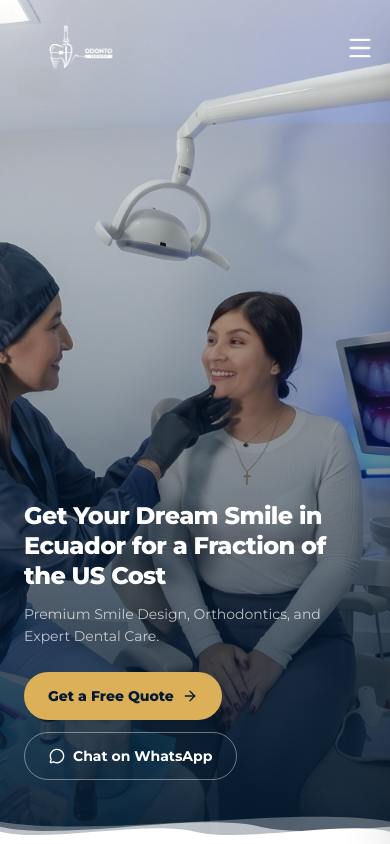
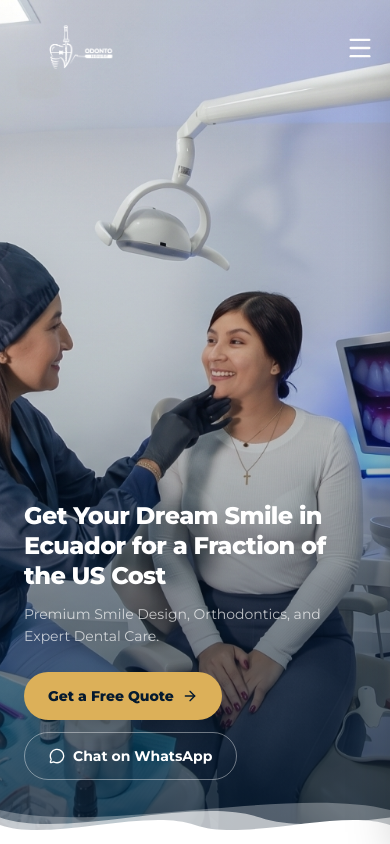
Before and after one commit to reninn34-arch/landing-odontohouse, a Next.js app: page / in a window 390 px wide. Shown: the top 844 px of the page. Built offline with nearby package versions, Linux system fonts and the light colour scheme.

Commit message:
style: update Hero gradient opacity and wave height for mobile

```diff
--- a/components/Hero.tsx
+++ b/components/Hero.tsx
@@ -21,7 +21,7 @@ export const Hero = () => {
           className="object-cover object-top md:object-center"
         />
         {/* Mobile: gradient from bottom only — face stays visible */}
-        <div className="absolute inset-0 bg-gradient-to-t from-[#051A2F]/95 via-[#051A2F]/40 to-transparent md:hidden" />
+        <div className="absolute inset-0 bg-gradient-to-t from-[#051A2F]/80 via-[#051A2F]/20 to-transparent md:hidden" />
         {/* Desktop: gradient from left — original design */}
         <div className="absolute inset-0 hidden md:block bg-gradient-to-r from-[#051A2F]/85 via-[#051A2F]/40 to-transparent" />
       </div>
@@ -71,7 +71,7 @@ export const Hero = () => {
           viewBox="0 -240 1440 360"
           preserveAspectRatio="none"
           xmlns="http://www.w3.org/2000/svg"
-          className="w-full h-[120px] md:h-[200px] lg:h-[280px] xl:h-[360px] block"
+          className="w-full h-[180px] md:h-[200px] lg:h-[280px] xl:h-[360px] block"
         >
           {/* Layer 1 (Back) */}
           <g>
```
